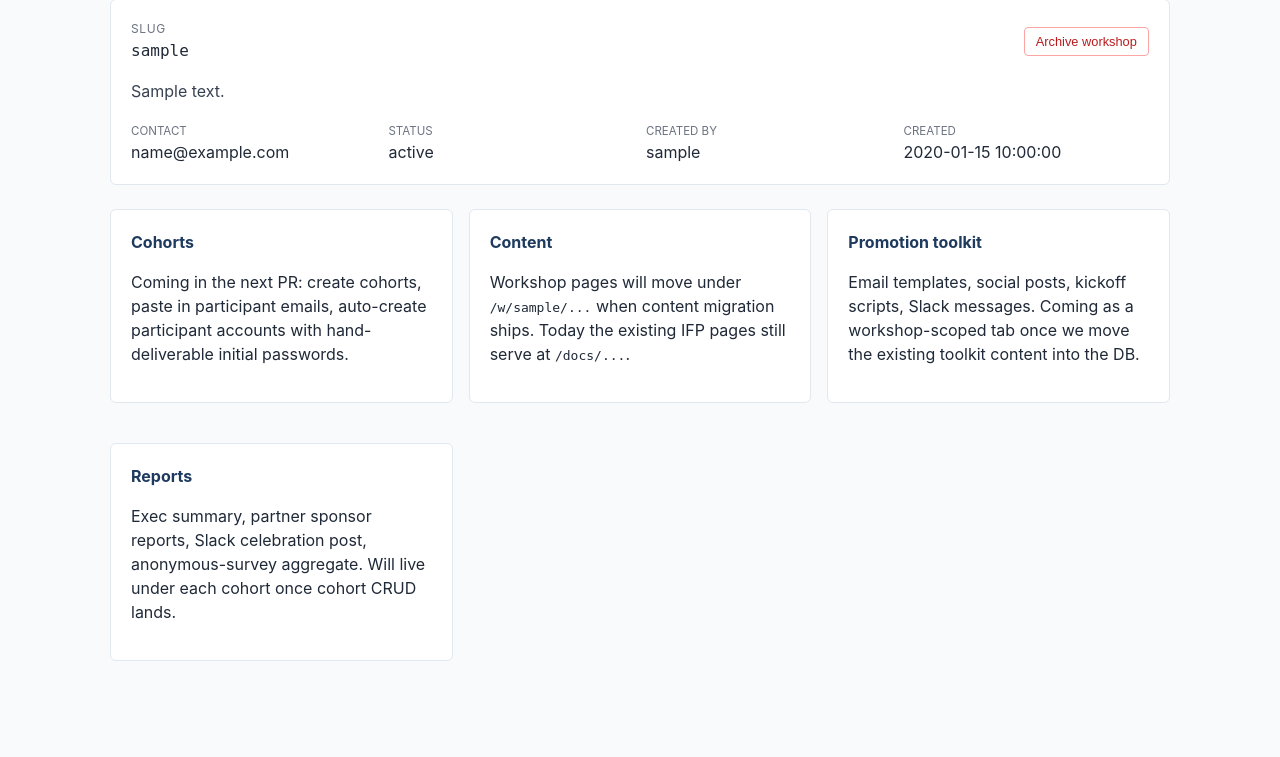
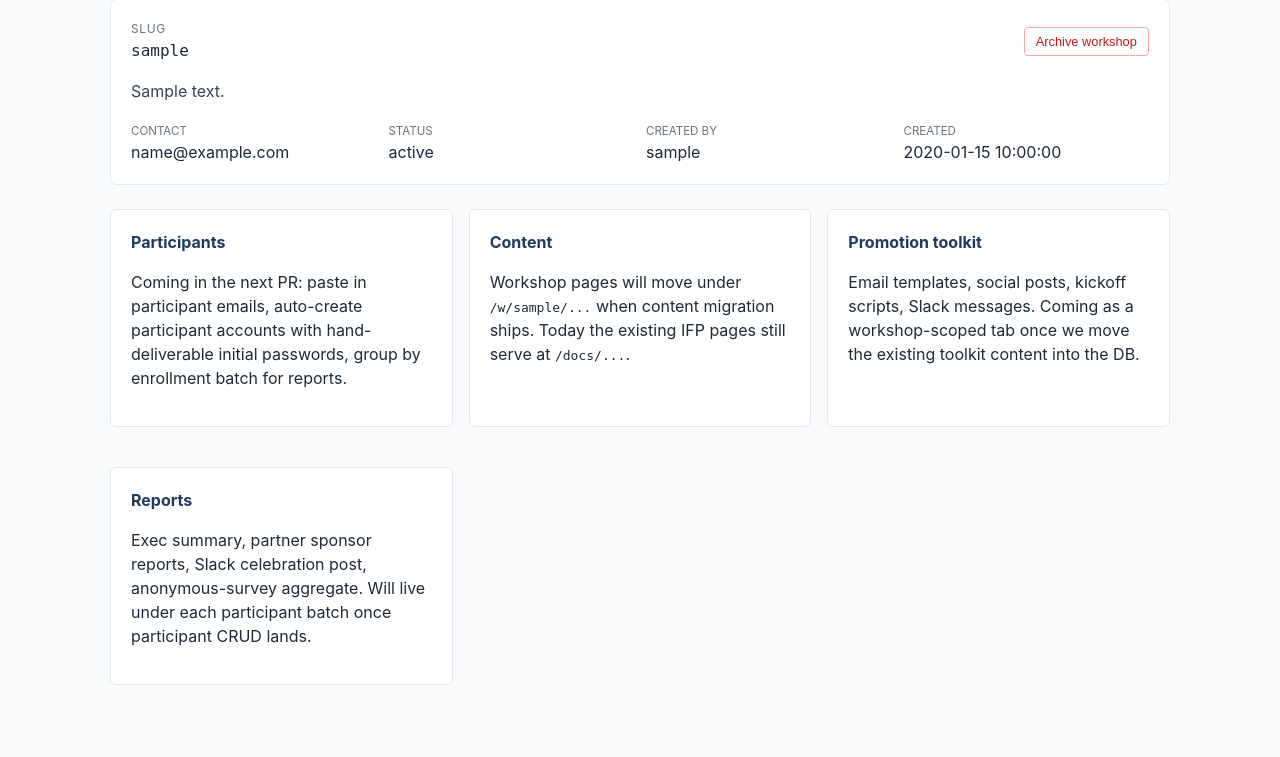
Before and after one commit to gunnarstoa/ifp-delivery-workshop, a Flask app: a page that uses backend/templates/admin_workshop_detail.html in a window 1280 px wide. Shown: the part 112-869 px from the top of the page. Before the commit the page ends 773 px from the top, so only its background shows below. Run offline with Flask 3, Linux system fonts and the light colour scheme; the visitor is signed in with stand-in values (Sample User, id 1); tables that the repository leaves empty hold one stand-in row (values such as "Sample post").

Commit message:
UI: relabel "Cohorts" to "Participants" in admin placeholders
Per user direction. Underlying data model decision (batches vs. flat
participant list per workshop) still open and answered before PR B/2
actually creates the table.

Co-Authored-By: Claude Opus 4.7 (1M context) <noreply@anthropic.com>

```diff
--- a/backend/templates/admin_dashboard.html
+++ b/backend/templates/admin_dashboard.html
@@ -48,7 +48,7 @@
 
   <div class="card" style="background:#f8fafc;">
     <h2 style="margin-top:0;">Coming next</h2>
-    <p class="help-note" style="margin:0;">Cohorts — open a workshop and you'll be able to create cohorts, paste in participant emails, and run the existing reports against the cohort.</p>
+    <p class="help-note" style="margin:0;">Participants — open a workshop and you'll be able to paste in emails, auto-create participant accounts, and run the existing reports against each enrollment batch.</p>
   </div>
 </div>
 {% endblock %}
--- a/backend/templates/admin_workshop_detail.html
+++ b/backend/templates/admin_workshop_detail.html
@@ -31,8 +31,8 @@
 
   <div style="display:grid;grid-template-columns:repeat(auto-fit,minmax(280px,1fr));gap:1rem;margin-bottom:1.5rem;">
     <div class="card">
-      <h2>Cohorts</h2>
-      <p class="help-note">Coming in the next PR: create cohorts, paste in participant emails, auto-create participant accounts with hand-deliverable initial passwords.</p>
+      <h2>Participants</h2>
+      <p class="help-note">Coming in the next PR: paste in participant emails, auto-create participant accounts with hand-deliverable initial passwords, group by enrollment batch for reports.</p>
     </div>
     <div class="card">
       <h2>Content</h2>
@@ -44,7 +44,7 @@
     </div>
     <div class="card">
       <h2>Reports</h2>
-      <p class="help-note">Exec summary, partner sponsor reports, Slack celebration post, anonymous-survey aggregate. Will live under each cohort once cohort CRUD lands.</p>
+      <p class="help-note">Exec summary, partner sponsor reports, Slack celebration post, anonymous-survey aggregate. Will live under each participant batch once participant CRUD lands.</p>
     </div>
   </div>
 </div>
```
